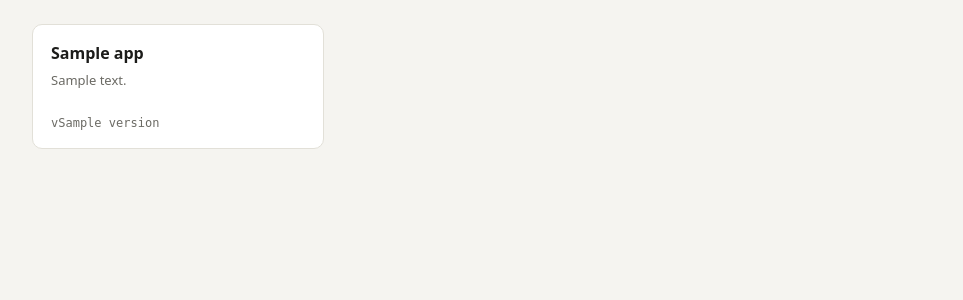
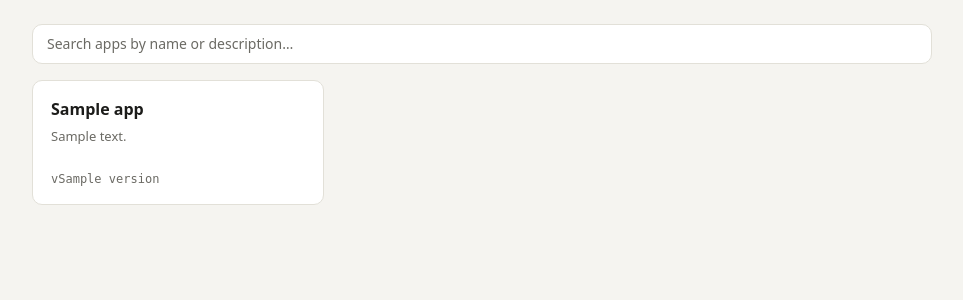
Before and after one commit to susamn/mosiac, a FastAPI app: template backend/templates/dashboard.html in a window 1280 px wide. Shown: the part 85-385 px from the top of the page, without its empty margins (158-1121 px from the left). Run offline with FastAPI, Linux system fonts and the light colour scheme; the template is opened without the code that fills it: most values are stand-ins (such as "Sample title", 1, 10 or a date in 2020).

Commit message:
Add dashboard search
Client-side only — filters the already-rendered app tiles by name and
description as you type, no new route needed. Shows a "no apps match"
message in place of the grid when nothing matches, clears back to the full
list on an empty query. Covered by a new Playwright test (10/10 passing);
verified manually first against two temporary demo apps, since removed.

```diff
--- a/backend/static/dashboard.css
+++ b/backend/static/dashboard.css
@@ -14,13 +14,20 @@ body { background: var(--bg); color: var(--ink); font: 15px/1.55 system-ui, sans
 header { margin-bottom: 24px; }
 h1 { font-size: 24px; font-weight: 650; }
 .sub { color: var(--muted); font-size: 14px; margin-top: 2px; }
+.search { display: block; width: 100%; height: 40px; padding: 0 14px; margin-bottom: 16px;
+          background: var(--card); border: 1px solid var(--line); border-radius: 10px;
+          color: var(--ink); font: 14px system-ui, sans-serif; }
+.search:focus { outline: none; border-color: var(--accent); }
+.search::placeholder { color: var(--muted); }
 .grid { display: grid; grid-template-columns: repeat(auto-fill, minmax(220px, 1fr)); gap: 12px; }
 .tile { display: block; background: var(--card); border: 1px solid var(--line); border-radius: 10px;
         padding: 16px 18px; text-decoration: none; color: inherit; transition: border-color .15s, transform .15s; }
+.tile[hidden] { display: none; }
 .tile:hover { border-color: var(--accent); transform: translateY(-1px); }
 .tname { font-weight: 600; font-size: 16px; margin-bottom: 4px; }
 .tdesc { color: var(--muted); font-size: 13px; margin-bottom: 10px; min-height: 34px; }
 .tver { color: var(--muted); font-size: 12px; font-family: ui-monospace, monospace; }
+.no-match { text-align: center; color: var(--muted); padding: 40px 0; }
 .empty { text-align: center; color: var(--muted); padding: 60px 0; line-height: 1.9; }
 .empty code { background: var(--card); border: 1px solid var(--line); border-radius: 4px; padding: 2px 6px;
                font-family: ui-monospace, monospace; font-size: 13px; }
--- a/backend/templates/dashboard.html
+++ b/backend/templates/dashboard.html
@@ -13,15 +13,19 @@
     <p class="sub">apps onboarded on this host</p>
   </header>
   {% if apps %}
-  <div class="grid">
+  <input type="search" id="q" class="search" autocomplete="off"
+         placeholder="Search apps by name or description&hellip;">
+  <div class="grid" id="grid">
     {% for a in apps %}
-    <a class="tile" href="/mosaic/apps/{{ a.id }}/">
+    <a class="tile" href="/mosaic/apps/{{ a.id }}/"
+       data-name="{{ (a.name or "")|lower }}" data-desc="{{ (a.description or "")|lower }}">
       <div class="tname">{{ a.name }}</div>
       <div class="tdesc">{{ a.description or "" }}</div>
       <div class="tver">v{{ a.version or "0.0.0" }}</div>
     </a>
     {% endfor %}
   </div>
+  <p class="no-match" id="noMatch" hidden>No apps match &ldquo;<span id="noMatchQ"></span>&rdquo;.</p>
   {% else %}
   <div class="empty">
     No apps onboarded yet.<br>
@@ -29,5 +33,24 @@
   </div>
   {% endif %}
 </div>
+<script>
+const q = document.getElementById("q");
+if (q) {
+  const tiles = [...document.querySelectorAll(".tile")];
+  const noMatch = document.getElementById("noMatch");
+  const noMatchQ = document.getElementById("noMatchQ");
+  q.addEventListener("input", () => {
+    const term = q.value.trim().toLowerCase();
+    let visible = 0;
+    tiles.forEach((t) => {
+      const match = !term || t.dataset.name.includes(term) || t.dataset.desc.includes(term);
+      t.hidden = !match;
+      if (match) visible++;
+    });
+    noMatch.hidden = visible > 0;
+    noMatchQ.textContent = q.value.trim();
+  });
+}
+</script>
 </body>
 </html>
```
Also changed, not shown: tests/specs/mosaic.spec.ts (+22 -0 lines).
